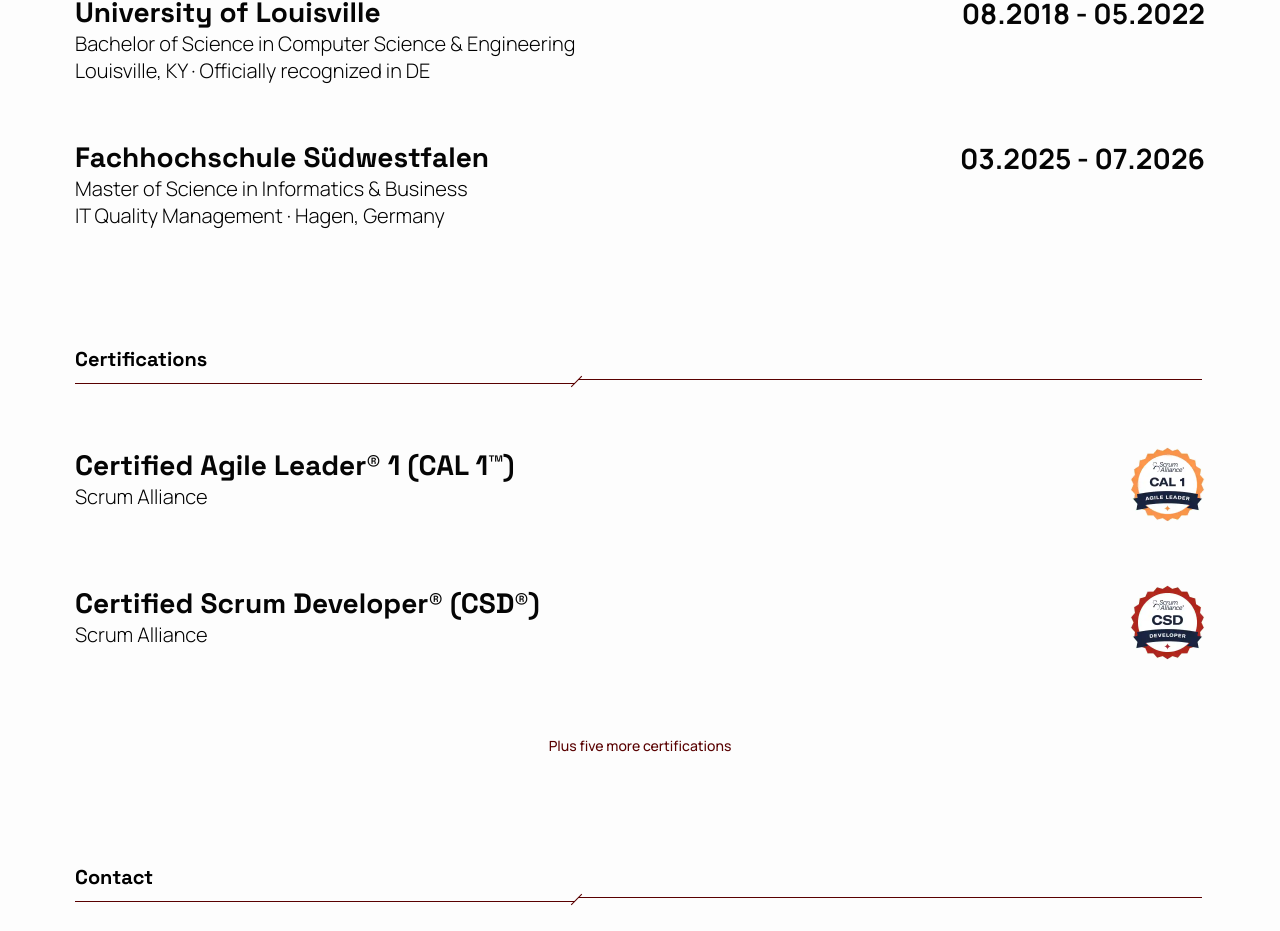
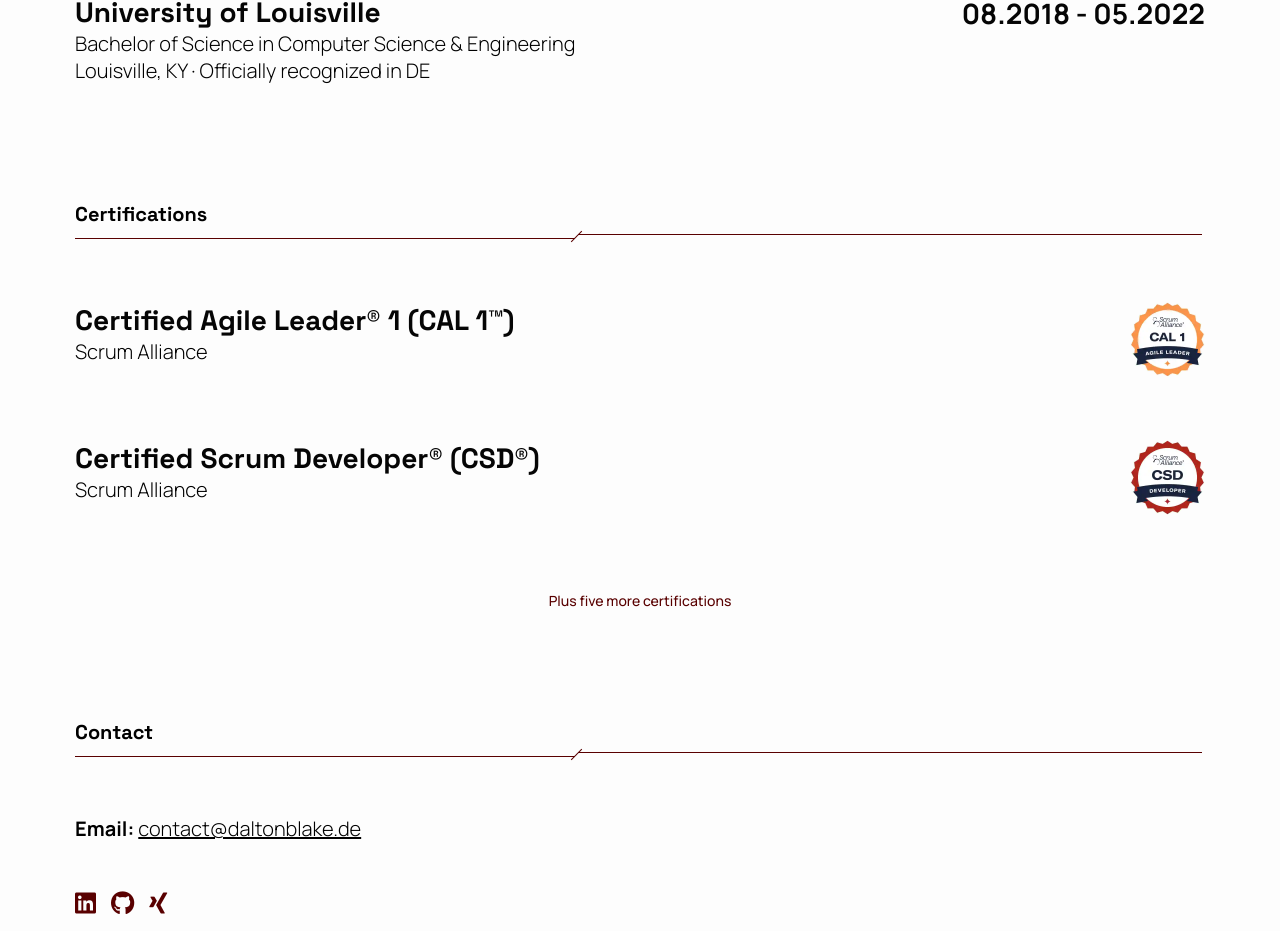
Before and after one commit to dlblak03/daltonlblake, a SvelteKit app: page / in a window 1280 px wide. Shown: the part 2288-3219 px from the top of the page. Built offline with nearby package versions, Linux system fonts and the light colour scheme.

Commit message:
Updated school

```diff
--- a/src/routes/+page.svelte
+++ b/src/routes/+page.svelte
@@ -481,29 +481,7 @@
 	</div>
 
 	<!-- Master of Science · Fachhochschule Südwestfalen -->
-	<div class="degree-container">
-		<div class="degree-header">
-			<div class="degree-info {$dark ? 'dark-degree-info' : ''}">
-				<h3>Fachhochschule Südwestfalen</h3>
-				<p class="degree">Master of Science in Informatics & Business</p>
-				<p class="degree">
-					{#if $language == 'EN'}
-						IT Quality Management
-					{:else if $language == 'DE'}
-						IT Quality Management
-					{/if}
-					· Hagen, {#if $language == 'EN'}
-						Germany
-					{:else if $language == 'DE'}
-						Deutschland
-					{/if}
-				</p>
-			</div>
-			<div class="degree-dates {$dark ? 'dark-degree-dates' : ''}">
-				<time datetime="2025-03">03.2025</time> - <time datetime="2026-07">07.2026</time>
-			</div>
-		</div>
-	</div>
+
 </div>
 
 <!-- Certifications  -->
```
